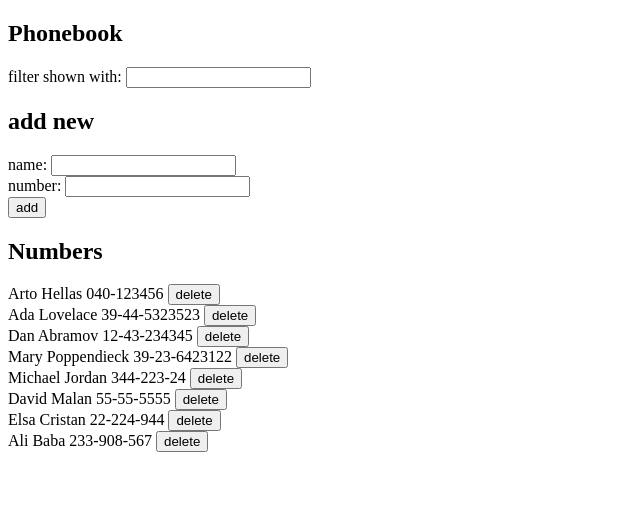
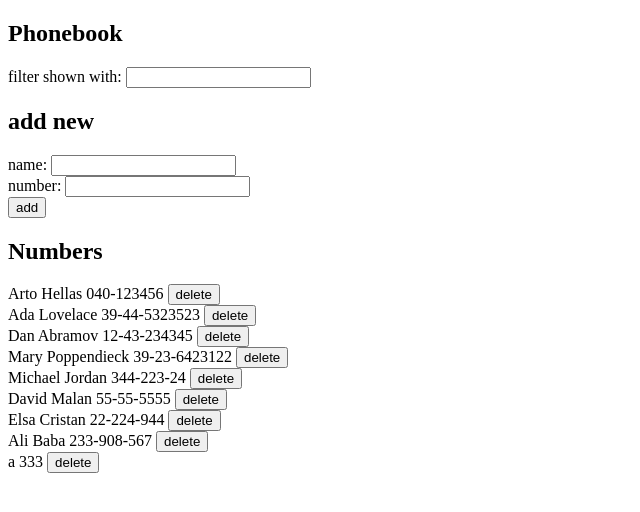
Before and after one commit to Ceheiss/fullstack-open, a React (Vite) app in the folder part2/phonebook/: page / in a window 1280 px wide. Shown: the top 512 px of the page, without its empty margins (0-640 px from the left). Built offline with nearby package versions, Linux system fonts and the light colour scheme; data requests are answered from the project's data file.

Commit message:
finish exercise 2.15

```diff
--- a/part2/phonebook/db.json
+++ b/part2/phonebook/db.json
@@ -39,6 +39,11 @@
       "id": "fd2f",
       "name": "Ali Baba",
       "number": "233-908-567"
+    },
+    {
+      "name": "a",
+      "number": "333",
+      "id": "8a1745168159556"
     }
   ]
 }
--- a/part2/phonebook/src/App.jsx
+++ b/part2/phonebook/src/App.jsx
@@ -30,14 +30,24 @@ const App = () => {
 
   const handleSubmit = (event) => {
     event.preventDefault();
-    const isRepeated = Boolean(persons.find(person => person.name == newName));
+    const person = persons.find(person => person.name == newName);
+    const isRepeated = Boolean(person);
     const id = persons.length + newName.split("")[0] + Date.now();
     const newPerson = { name: newName, number: newNumber, id };
     if (!isRepeated) {
       setPersons([...persons, newPerson]);
       phonebookService.createPerson(newPerson);
     } else {
-      alert(`${newName} is already added to phonebook`);
+      if (window.confirm(`${newName} is already in your phonebook, do you want to replace the old number with the new one?`)) {
+        const filteredPersons = persons.map((p) => {
+          if (p.name === newName) {
+            return {...p, number: newNumber}
+          }
+          return p;
+        });
+        setPersons(filteredPersons);
+        phonebookService.updatePerson(person.id, newPerson);
+      }
     }
     setNewName('');
     setNewNumber('');
--- a/part2/phonebook/src/services/phonebook.js
+++ b/part2/phonebook/src/services/phonebook.js
@@ -23,9 +23,14 @@ const deletePerson = (personId) => {
   return request.then(response =>  console.log("Person deleted correctly: ", response));
 }
 
+const updatePerson = (personId, newObject) => {
+  const request = axios.put(`${baseUrl}/${personId}`, newObject);
+  return request.then(response => response.data);
+}
 
 export default {
   getPersons,
   createPerson,
-  deletePerson
+  deletePerson,
+  updatePerson
 }
```
